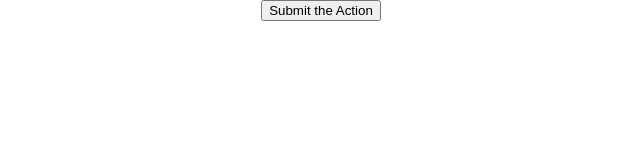
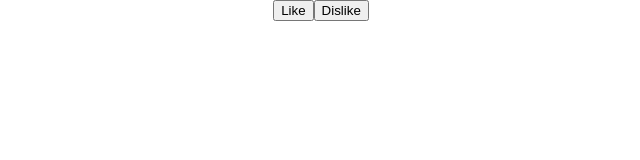
Before and after one commit to Ryanspink1/intro_to_react, a React (Create React App) app: page / in a window 1280 px wide. Shown: the top 160 px of the page, without its empty margins (319-959 px from the left). Built offline with nearby package versions, Linux system fonts and the light colour scheme.

Commit message:
add Likes counter
likes counter has two button, like and dislike which alert with their respective names

```diff
--- a/src/App.js
+++ b/src/App.js
@@ -1,20 +1,21 @@
 import React, { Component } from 'react';
 import logo from './logo.svg';
 import './App.css';
-import ActionButton from './ActionButton';
+// import ActionButton from './ActionButton';
+import LikesCounter from './LikesCounter';
 
 
 
 class App extends Component {
-  handleClick() {
-    alert('you clicked me!')
+  handleClick(name) {
+    alert(name.target.className)
   }
   render() {
     return (
       <div className="App">
-        <ActionButton
-          text = "Submit the Action"
-          onClick={this.handleClick}/>
+        <LikesCounter
+          onClick={this.handleClick}
+          />
       </div>
     );
   }
--- /dev/null
+++ b/src/LikesCounter.js
@@ -0,0 +1,27 @@
+import React, { Component } from 'react';
+
+
+class LikesCounter extends Component {
+  render() {
+    return (
+      <div>
+        <button
+          className="Like"
+          onClick={this.props.onClick}>
+          Like
+        </button>
+
+        <button
+          className="Dislike"
+          onClick={this.props.onClick}>
+          Dislike
+        </button>
+      </div>
+    )
+  }
+}
+
+
+
+
+export default LikesCounter;
```
